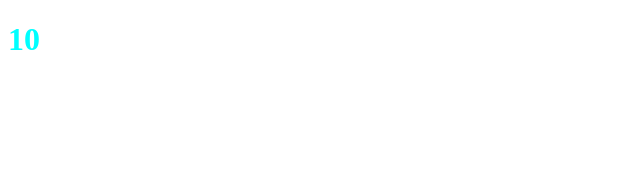
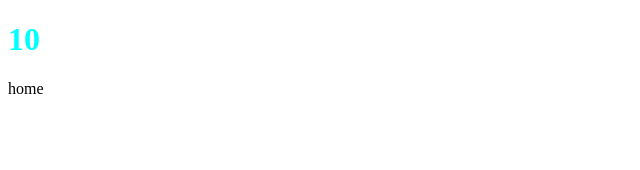
Before and after one commit to stvmachine/react-typescript-swagger-redux_starter_kit, a React (Create React App) app: page / in a window 1280 px wide. Shown: the top 170 px of the page, without its empty margins (0-640 px from the left). Built offline with nearby package versions, Linux system fonts and the light colour scheme.

Commit message:
implemented routes

```diff
--- a/src/App.tsx
+++ /dev/null
@@ -1,10 +0,0 @@
-import React, { Component } from 'react'
-import Header from './components/Header'
-
-class App extends Component {
-  render() {
-    return <Header />
-  }
-}
-
-export default App
--- a/src/index.tsx
+++ b/src/index.tsx
@@ -1,13 +1,13 @@
 import React from 'react'
 import ReactDOM from 'react-dom'
-import App from './App'
 import * as serviceWorker from './serviceWorker'
 import { myTheme } from './theme'
 import { ThemeProvider } from './theme/styled'
+import AppRouter from './routes/AppRouter'
 
 ReactDOM.render(
   <ThemeProvider theme={myTheme}>
-    <App />
+    <AppRouter />
   </ThemeProvider>,
   document.getElementById('root')
 )
--- /dev/null
+++ b/src/routes/AppRouter.tsx
@@ -0,0 +1,15 @@
+import React from 'react'
+import { BrowserRouter as Router, Route } from 'react-router-dom'
+import Home from './Home'
+import Header from '../components/Header'
+
+const AppRouter = () => (
+  <>
+    <Header />
+    <Router>
+      <Route path="/" exact component={Home} />
+    </Router>
+  </>
+)
+
+export default AppRouter
--- /dev/null
+++ b/src/routes/Home.tsx
@@ -0,0 +1,9 @@
+import React, { Component } from 'react'
+
+class Home extends Component {
+  render() {
+    return <div>home</div>
+  }
+}
+
+export default Home
```
Also changed, not shown: tsconfig.json (+4 -6 lines).
